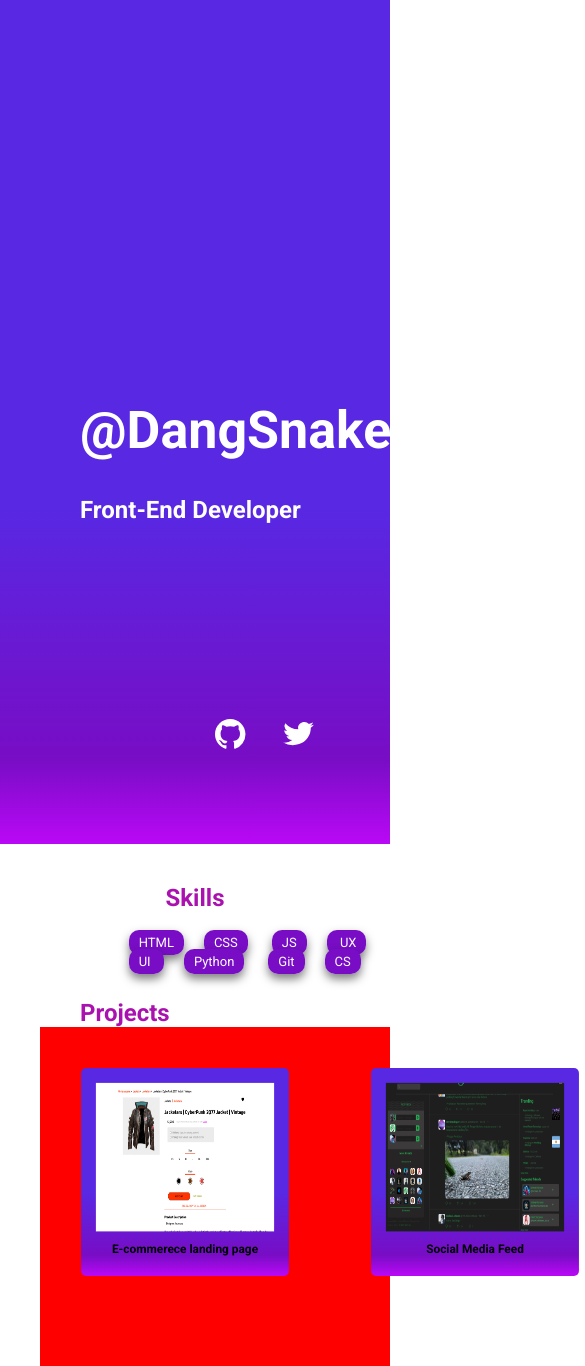
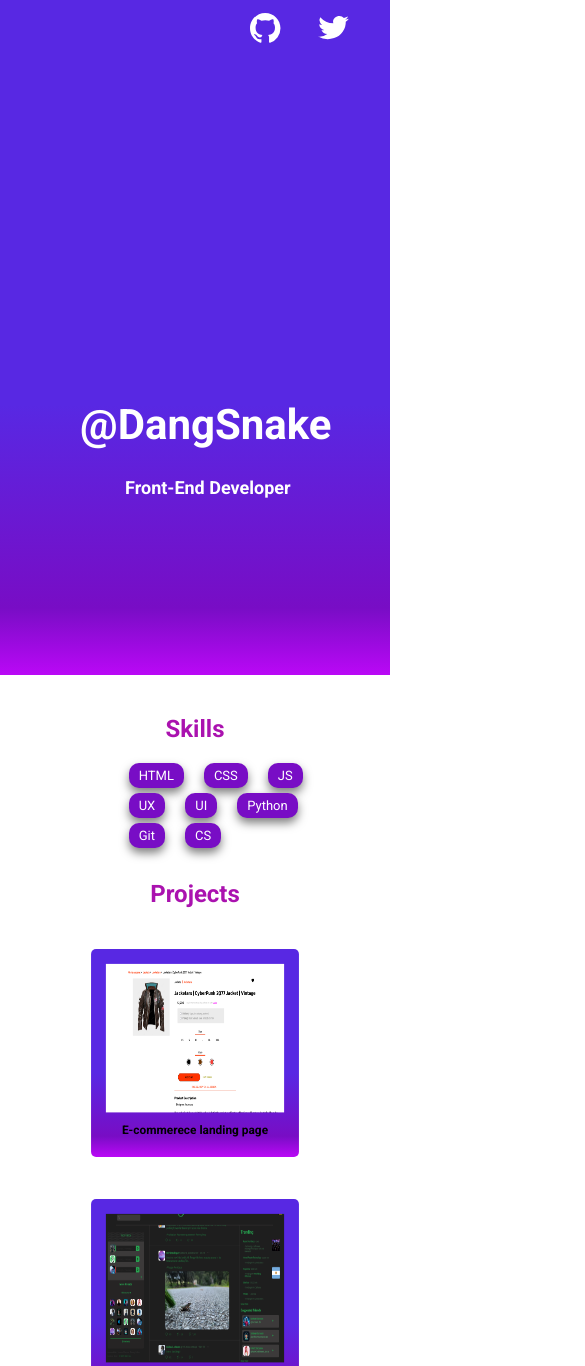
Before and after one commit to Nicolas3-G/portfolio, a plain HTML site: page index.html in a window 390 px wide. Shown: the top 1366 px of the page, 585 px wide, since content can reach past the window. Drawn offline with Linux system fonts and the light colour scheme.

Commit message:
Remove skill bubble hover, add responsivness for mobile

```diff
--- a/index.html
+++ b/index.html
@@ -17,14 +17,7 @@
             scrollbar-width: none;
         }
 
-        @media (max-width: 600px) {
-            #project-card-section {
-                display: flex;
-                flex-direction: column;
-                background-color: red;
-                height: 800px;
-            }
-        }
+
 
 
 
@@ -195,10 +188,6 @@
             padding: 5px 10px;
         }
 
-        .skill-bubble:hover {
-            box-shadow: 0px 10px 20px 2px rgba(0, 0, 0, 0.25);
-        }
-
         #skill-bubble-bar {
             margin-left: 33%;
             margin-top: 20px;
@@ -207,6 +196,64 @@
 
         #skill-bubble-section {
             height: 75px;
+        }
+
+        @media (max-width: 600px) {
+            #skill-bubble-section {
+                height: 125px;
+            }
+
+            #social-bar {
+                top: -100px;
+                right: 10px;
+            }
+
+            #skill-bubble-bar {
+                display: flex;
+                flex-direction: row;
+                flex-wrap: wrap;
+                width: 200px;
+            }
+
+            .skill-bubble {
+                margin-bottom: 5px;
+            }
+
+            #main-desc {
+                font-size: 18px;
+                margin-left: 45px;
+            }
+
+            header {
+                height: 80vh;
+            }
+
+            #main-title {
+                font-size: 42px;
+            }
+
+            #project-card-section {
+                display: flex;
+                flex-direction: column;
+
+            }
+
+            .sub-title {
+                text-align: center;
+                margin-left: 0;
+            }
+
+            .project-card {
+                margin-left: 50px !important;
+            }
+
+            .ed-card {
+                margin-left: 90px;
+            }
+
+            #ed-card-section {
+                flex-direction: column;
+            }
         }
     </style>
 </head>
```
